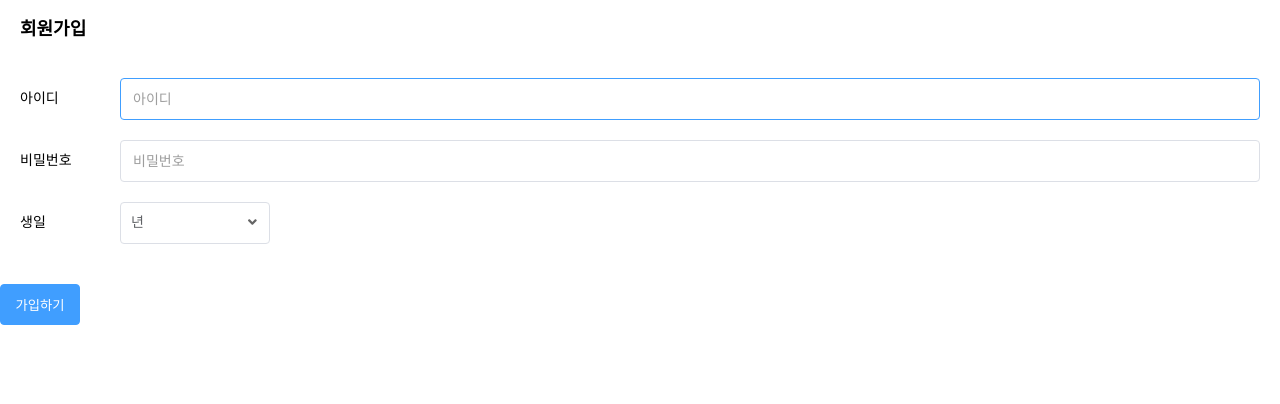
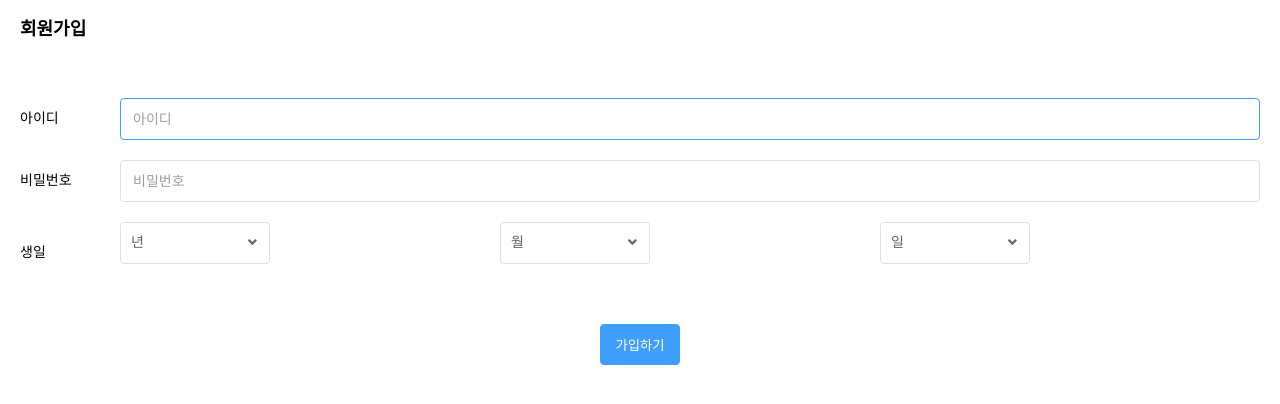
Before and after one commit to kimsyy/vue-component-example, a Vue app: page / in a window 1280 px wide. Shown: the top 404 px of the page. Built offline with nearby package versions, Linux system fonts and the light colour scheme.

Commit message:
common layout component 생성 및 추가

```diff
--- a/public/index.html
+++ b/public/index.html
@@ -3,7 +3,7 @@
   <head>
     <meta charset="utf-8">
     <meta http-equiv="X-UA-Compatible" content="IE=edge">
-    <meta name="viewport" content="width=device-width,initial-scale=1.0">
+    <meta name="viewport" content="width=device-width,initial-scale=1.0,user-scalable=no">
     <title><%= htmlWebpackPlugin.options.title %></title>
   </head>
   <body>
--- a/src/components/common/index.js
+++ b/src/components/common/index.js
@@ -2,10 +2,12 @@ import button from './button';
 import input from './input';
 import select from './select';
 import form from './form';
+import layout from './layout';
 
 export default {
   ...button,
   ...input,
   ...select,
   ...form,
+  ...layout,
 }
--- /dev/null
+++ b/src/components/common/layout/CommonCol.vue
@@ -0,0 +1,21 @@
+<template>
+  <div class="common-col" :style="{ flexGrow: this.span }">
+    <slot></slot>
+  </div>
+</template>
+
+<script>
+export default {
+  name: 'CommonCol',
+
+  props: {
+    span: {
+      type: Number,
+      default: 0,
+    }
+  },
+}
+</script>
+
+<style scoped lang="scss">
+</style>
--- /dev/null
+++ b/src/components/common/layout/CommonRow.vue
@@ -0,0 +1,25 @@
+<template>
+  <div class="common-row" :style="{ justifyContent: this.justify }">
+    <slot></slot>
+  </div>
+</template>
+
+<script>
+export default {
+  name: 'CommonRow',
+
+  props: {
+    justify: {
+      type: String,
+      default: '',
+    }
+  },
+}
+</script>
+
+<style scoped lang="scss">
+  .common-row {
+    display: flex;
+    margin-bottom: 20px;
+  }
+</style>
--- /dev/null
+++ b/src/components/common/layout/index.js
@@ -0,0 +1,7 @@
+import CommonRow from './CommonRow.vue';
+import CommonCol from './CommonCol.vue';
+
+export default {
+	CommonRow,
+	CommonCol,
+}
--- a/src/views/Register.vue
+++ b/src/views/Register.vue
@@ -1,6 +1,11 @@
 <template>
   <div>
+
+    <common-row>
+      <common-col :span="1">
         <h1 class='title'>회원가입</h1>
+      </common-col>
+    </common-row>
 
     <div>
       <common-form :label-width="100">
@@ -21,6 +26,9 @@
         </common-form-item>
 
         <common-form-item :label="'생일'">
+
+          <common-row>
+            <common-col :span="1">
               <common-select
                 v-model="form.year"
                 :placeholder="'년'"
@@ -30,15 +38,51 @@
                   :key="`${option.value}-${index}`"
                   :label="option.label"
                   :value="option.value">
-            ></common-select-option>
+                ></common-select-option
+                >
               </common-select>
+            </common-col>
+
+            <common-col :span="1">
+              <common-select
+                v-model="form.month"
+                :placeholder="'월'"
+              >
+                <common-select-option
+                  v-for="(option, index) in optionsYear"
+                  :key="`${option.value}-${index}`"
+                  :label="option.label"
+                  :value="option.value">
+                ></common-select-option
+                >
+              </common-select>
+            </common-col>
+
+            <common-col :span="1">
+              <common-select
+                v-model="form.day"
+                :placeholder="'일'"
+              >
+                <common-select-option
+                  v-for="(option, index) in optionsYear"
+                  :key="`${option.value}-${index}`"
+                  :label="option.label"
+                  :value="option.value">
+                ></common-select-option
+                >
+              </common-select>
+            </common-col>
+          </common-row>
+
         </common-form-item>
       </common-form>
     </div>
 
-    <div>
+    <common-row :justify="'center'">
+      <common-col>
         <common-button :type="'primary'" @click.native="handleRegister">가입하기</common-button>
-    </div>
+      </common-col>
+    </common-row>
   </div>
 </template>
 
@@ -56,6 +100,30 @@ const OPTIONS_YEAR = [{
   label: '2001'
 }];
 
+const OPTIONS_MONTH = [{
+  value: '',
+  label: '기본값'
+},
+  {
+  value: '1',
+  label: '1'
+}, {
+  value: '2',
+  label: '2'
+}];
+
+const OPTIONS_DAY = [{
+  value: '',
+  label: '기본값'
+},
+  {
+  value: '1',
+  label: '2'
+}, {
+  value: '2001',
+  label: '2'
+}];
+
 export default {
   data() {
     return {
@@ -63,9 +131,13 @@ export default {
         id: '',
         password: '',
         year: '',
+        month: '',
+        day: '',
       },
 
       optionsYear: OPTIONS_YEAR,
+      optionsMoth: OPTIONS_MONTH,
+      optionsDay: OPTIONS_DAY,
     }
   },
 
```
Lines whose indentation alone changed are shown as unchanged.
